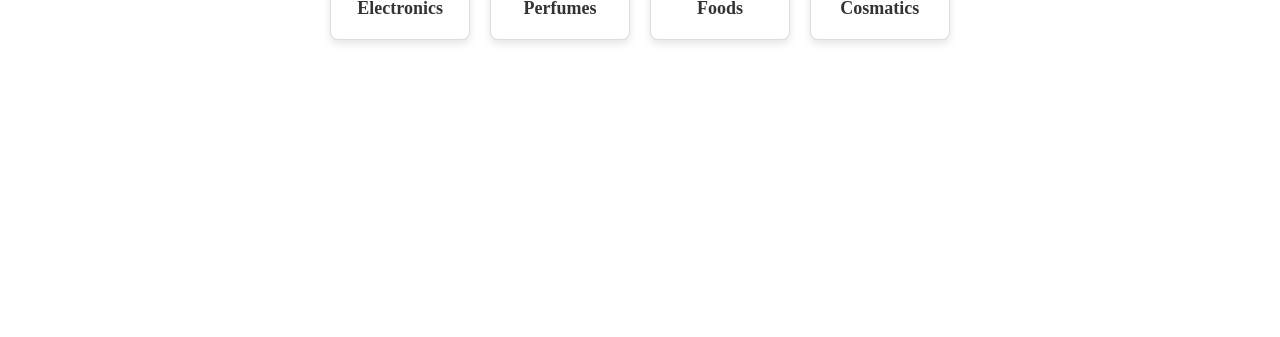
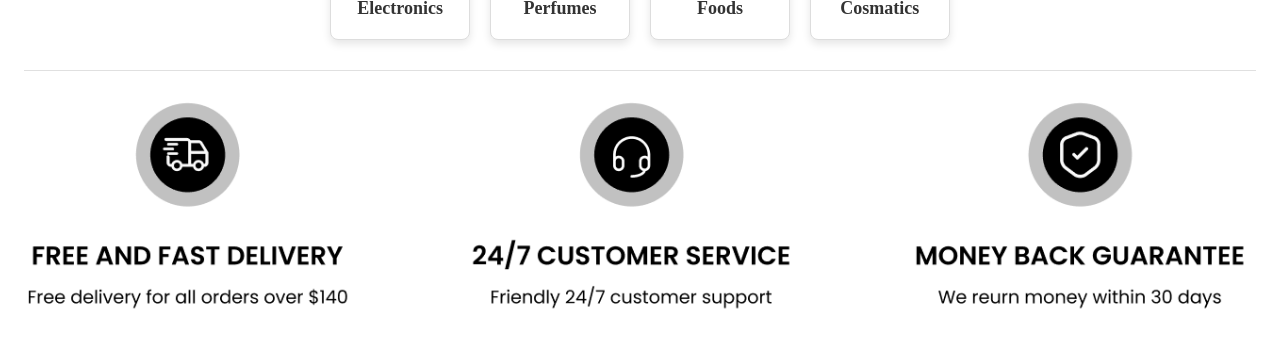
Before and after one commit to pasanmayura/Ecommerce_Website, a Next.js app in the folder frontend-customers/: page / in a window 1280 px wide. Shown: the part 980-1317 px from the top of the page. Before the commit the page ends 1058 px from the top, so only its background shows below. Built offline with nearby package versions, Linux system fonts and the light colour scheme; no server answers.

Commit message:
feat: implement "View More" button for product display and add footer image

```diff
--- a/frontend-customers/src/app/HomePage/page.js
+++ b/frontend-customers/src/app/HomePage/page.js
@@ -2,6 +2,7 @@
 
 import React, { useEffect, useState } from 'react';
 import { Header } from "@/components/Header";
+import Image from "next/image";
 import Carousel from '@/components/Carousel';
 import ProductCard from '@/components/ProductCard';
 import CategoryCard from '@/components/CategoryCard';
@@ -10,9 +11,12 @@ import electronic from '@/images/Electronic.png';
 import perfume from '@/images/perfume.png';
 import foods from '@/images/foods.png';
 import cosmatics from '@/images/cosmatics.png';
+import footerTop from '@/images/footerTop.png';
+import Divider from '@mui/material/Divider';
 
 const HomePage = () => {
   const [products, setProducts] = useState([]);
+  const [visibleProducts, setVisibleProducts] = useState(4); // Number of products to display initially
   const images = [
     '/images/carousel1.jpg',
     '/images/carousel2.jpg',
@@ -28,6 +32,10 @@ const HomePage = () => {
     fetchProducts();
   }, []);
 
+  const handleViewMore = () => {
+    setVisibleProducts((prevVisible) => prevVisible + 4); // Show 4 more products
+  };
+
   return (
     <div className="common">
       <Header />
@@ -36,10 +44,29 @@ const HomePage = () => {
           <Carousel images={images} autoplay={true} interval={8000} showDots={true} />
 
           <div className="product-grid">
-            {products.map((product) => (
+            {products.slice(0, visibleProducts).map((product) => (
               <ProductCard key={product.id} product={product} />
             ))}
           </div>
+
+          {visibleProducts < products.length && (
+            <div style={{ textAlign: 'center', marginTop: '20px' }}>
+              <button
+                onClick={handleViewMore}
+                style={{
+                  padding: '10px 20px',
+                  backgroundColor: '#0A2F6E',
+                  color: '#fff',
+                  border: 'none',
+                  borderRadius: '5px',
+                  cursor: 'pointer',
+                  fontSize: '16px',
+                }}
+              >
+                View More
+              </button>
+            </div>
+          )}
 
           <div className='Category-title' style={{color: '#0A2F6E', textAlign: 'center', marginTop: '50px', fontSize: '20px'}}>
             <h1>Browse By Category</h1>
@@ -51,6 +78,16 @@ const HomePage = () => {
             <CategoryCard icon={foods} title="Foods" />
             <CategoryCard icon={cosmatics} title="Cosmatics" />
           </div>
+
+          <Divider variant="middle" />
+
+          <div className='footerTop-img'>
+            <Image
+              src={footerTop}
+              alt="footerTop"
+              style={{display:'flex', width:'100%', height:'auto', marginTop:'20px'}} />
+          </div>
+
         </div>
       </main>
     </div>
```
Also changed, not shown: frontend-customers/src/images/footerTop.png (added).
